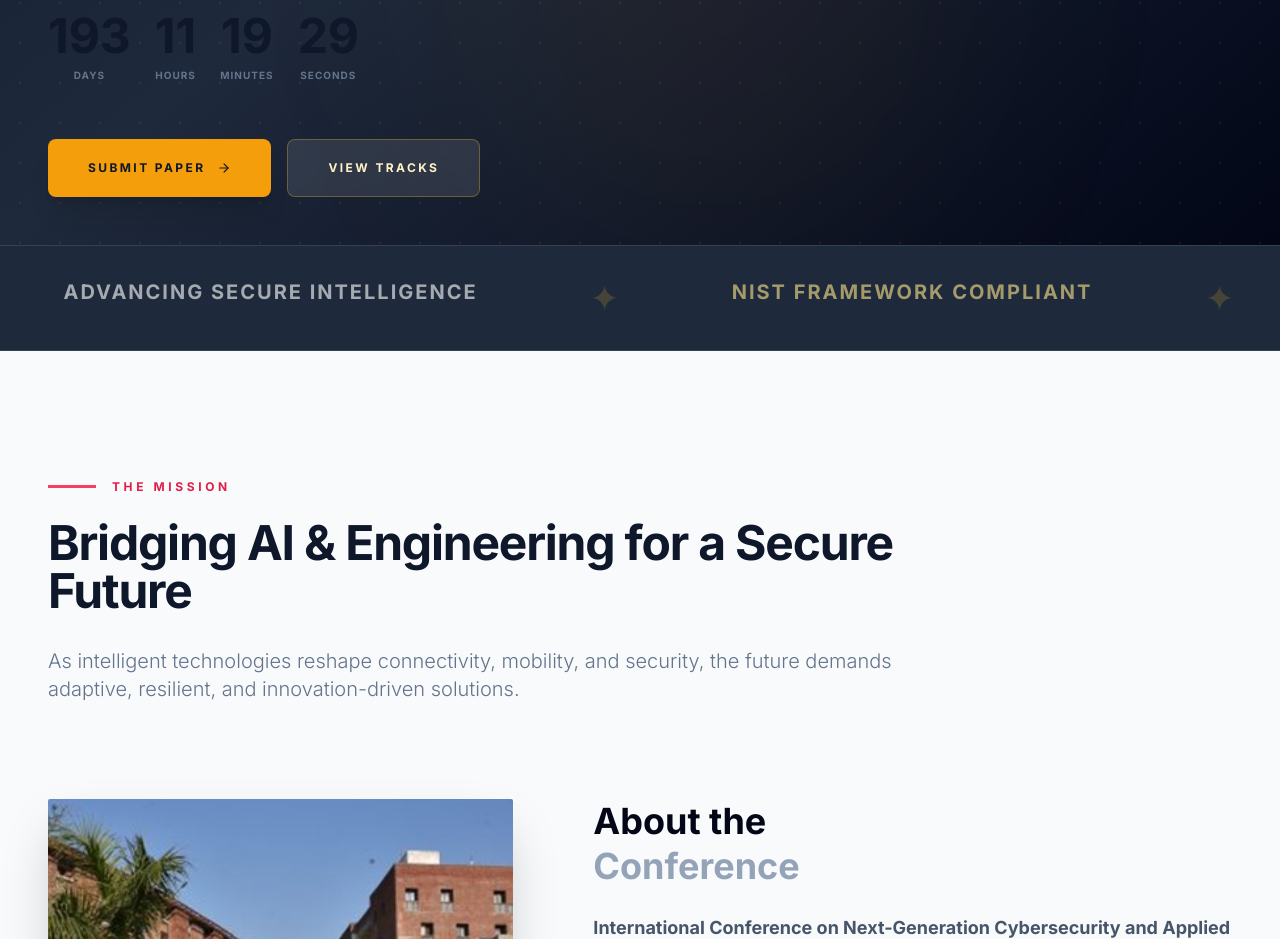
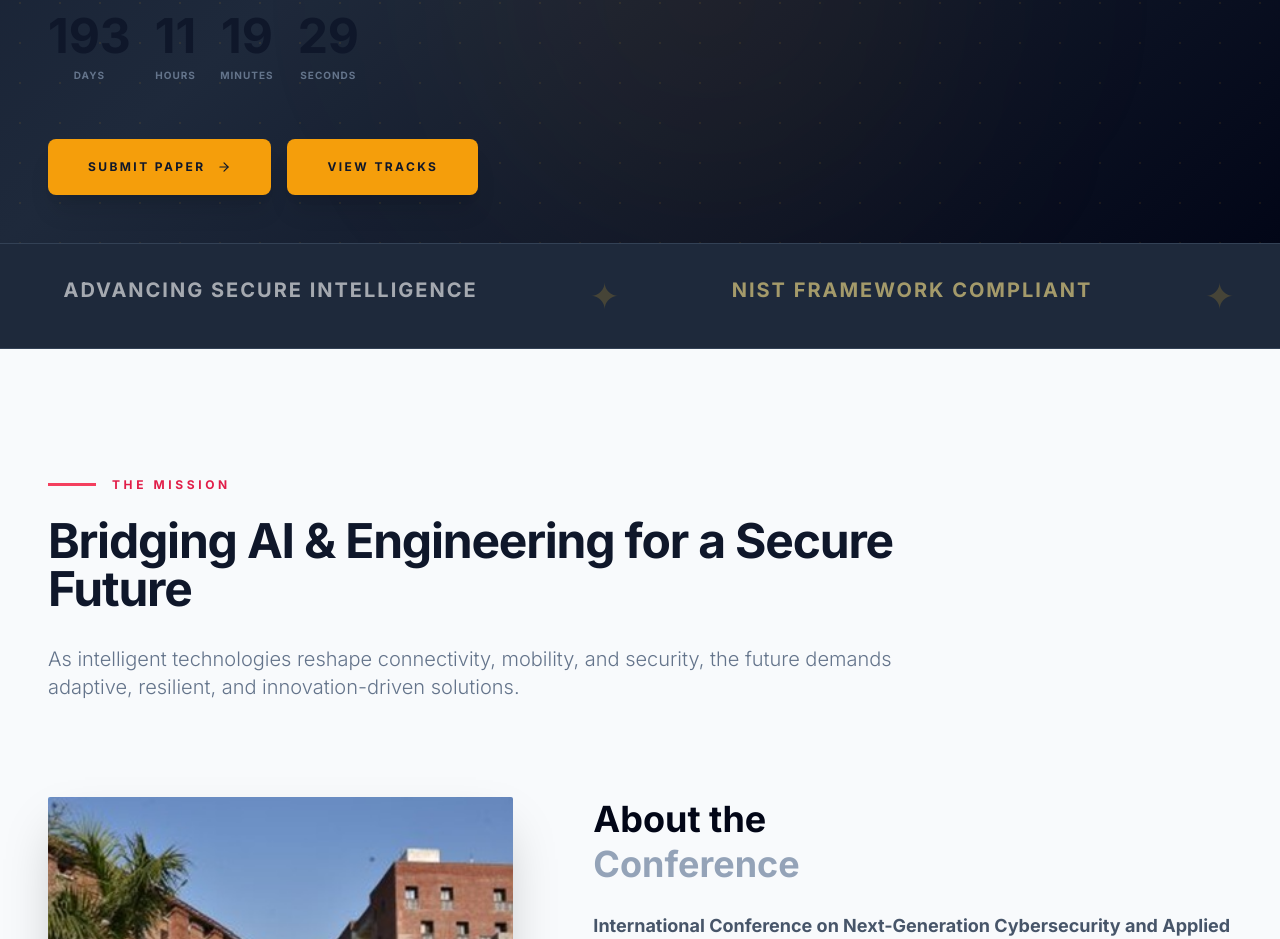
Before and after one commit to ajayprasadv/NGCAI, a React (Vite) app: page / in a window 1280 px wide. Shown: the part 857-1796 px from the top of the page. Built offline with nearby package versions, Linux system fonts and the light colour scheme; a web font is replaced by a local one.

Commit message:
Initial Commit

```diff
--- a/src/App.jsx
+++ b/src/App.jsx
@@ -601,7 +601,7 @@ redefining the architecture of trust and technological advancement.
                     whileHover={{ scale: 1.02, backgroundColor: "#dbeafe" }}
                     whileTap={{ scale: 0.98 }}
                     onClick={() => document.getElementById('expectations')?.scrollIntoView({ behavior: 'smooth' })}
-                    className="flex-1 md:flex-none px-6 md:px-10 py-4 md:py-5 bg-white/10 backdrop-blur-sm border border-amber-400/30 text-amber-100 text-[10px] md:text-xs font-bold uppercase tracking-[0.2em] rounded-lg flex items-center justify-center gap-3 hover:bg-white/20 transition-all"
+                    className="flex-1 md:flex-none px-4 md:px-10 py-3 md:py-5 bg-amber-500 text-slate-900 text-[9px] md:text-xs font-bold uppercase tracking-[0.2em] shadow-xl rounded-lg flex items-center justify-center gap-2 md:gap-3 group hover:bg-amber-400 transition-colors"
                   >
                     View Tracks
                   </motion.button>
```
